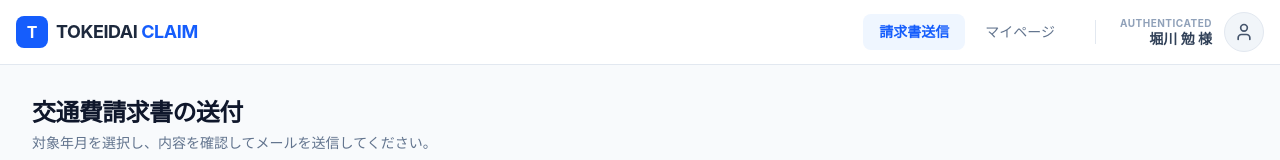
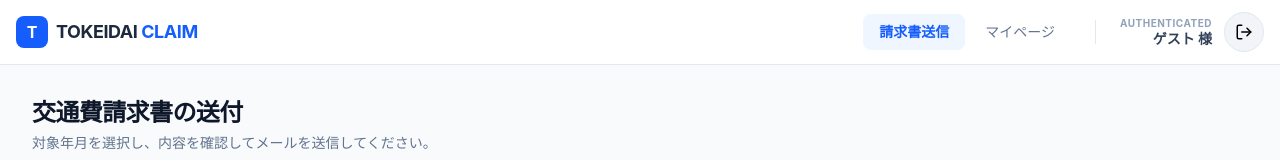
Before and after one commit to hrkw1717/Kotsuhi-Seikyu, a Next.js app in the folder tokeidai-react/: page /dashboard in a window 1280 px wide. Shown: the top 160 px of the page. Built offline with nearby package versions, Linux system fonts and the light colour scheme; no server answers.

Commit message:
Implement dynamic user name and logout in dashboard header

```diff
--- a/tokeidai-react/src/app/dashboard/page.tsx
+++ b/tokeidai-react/src/app/dashboard/page.tsx
@@ -25,6 +25,20 @@ export default function Dashboard() {
     const [previewData, setPreviewData] = useState<any>(null);
     const [previewImage, setPreviewImage] = useState<string | null>(null);
     const [status, setStatus] = useState("idle");
+    const [userName, setUserName] = useState("ゲスト");
+
+    React.useEffect(() => {
+        const userJson = localStorage.getItem("user");
+        if (userJson) {
+            const user = JSON.parse(userJson);
+            setUserName(user.name || "ユーザー");
+        }
+    }, []);
+
+    const handleLogout = () => {
+        localStorage.removeItem("user");
+        window.location.href = "/";
+    };
 
     const handleLoadData = async () => {
         setIsLoading(true);
@@ -112,10 +126,14 @@ export default function Dashboard() {
                         <div className="flex items-center gap-3">
                             <div className="text-right hidden sm:block">
                                 <p className="text-[10px] text-slate-400 font-bold uppercase tracking-wider leading-none mb-1">Authenticated</p>
-                                <p className="text-sm font-bold text-slate-700 leading-none">堀川 勉 様</p>
+                                <p className="text-sm font-bold text-slate-700 leading-none">{userName} 様</p>
                             </div>
-                            <button className="w-10 h-10 rounded-full bg-slate-100 border border-slate-200 flex items-center justify-center hover:bg-slate-200 transition-colors">
-                                <User size={20} className="text-slate-600" />
+                            <button
+                                onClick={handleLogout}
+                                title="ログアウト"
+                                className="w-10 h-10 rounded-full bg-slate-100 border border-slate-200 flex items-center justify-center hover:bg-red-50 hover:text-red-600 hover:border-red-100 transition-colors"
+                            >
+                                <LogOut size={18} />
                             </button>
                         </div>
                     </div>
```
